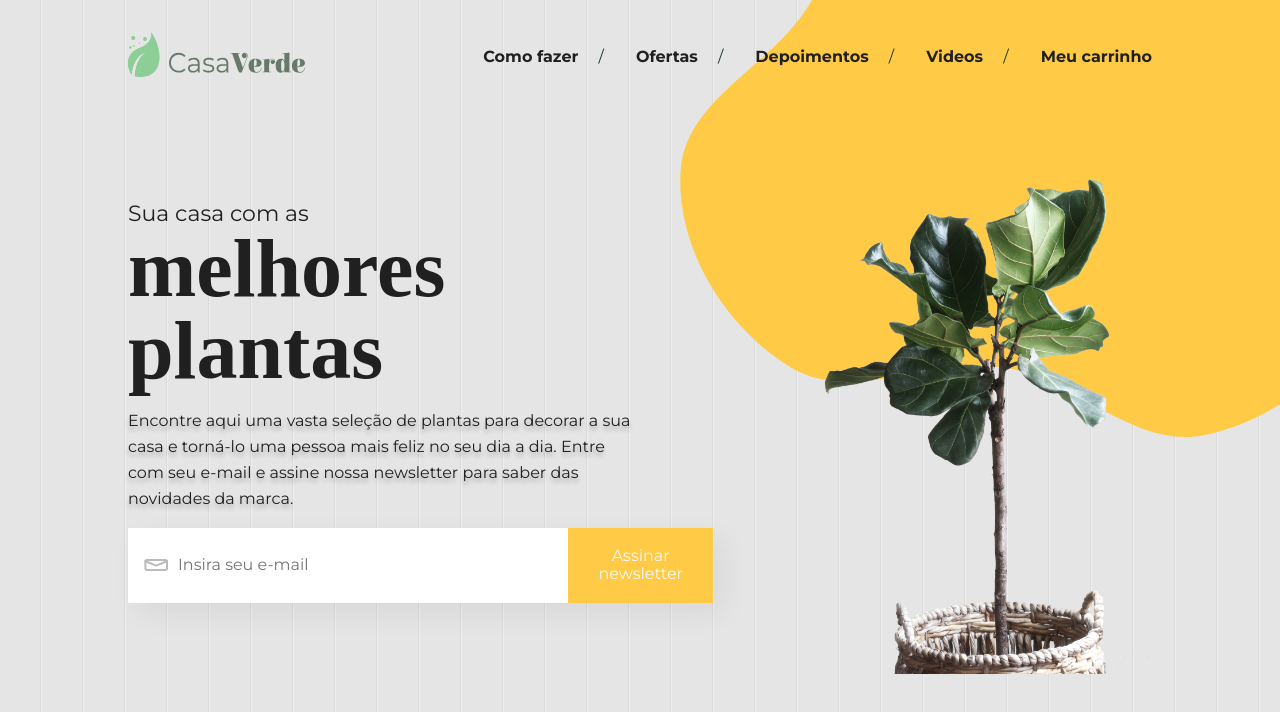
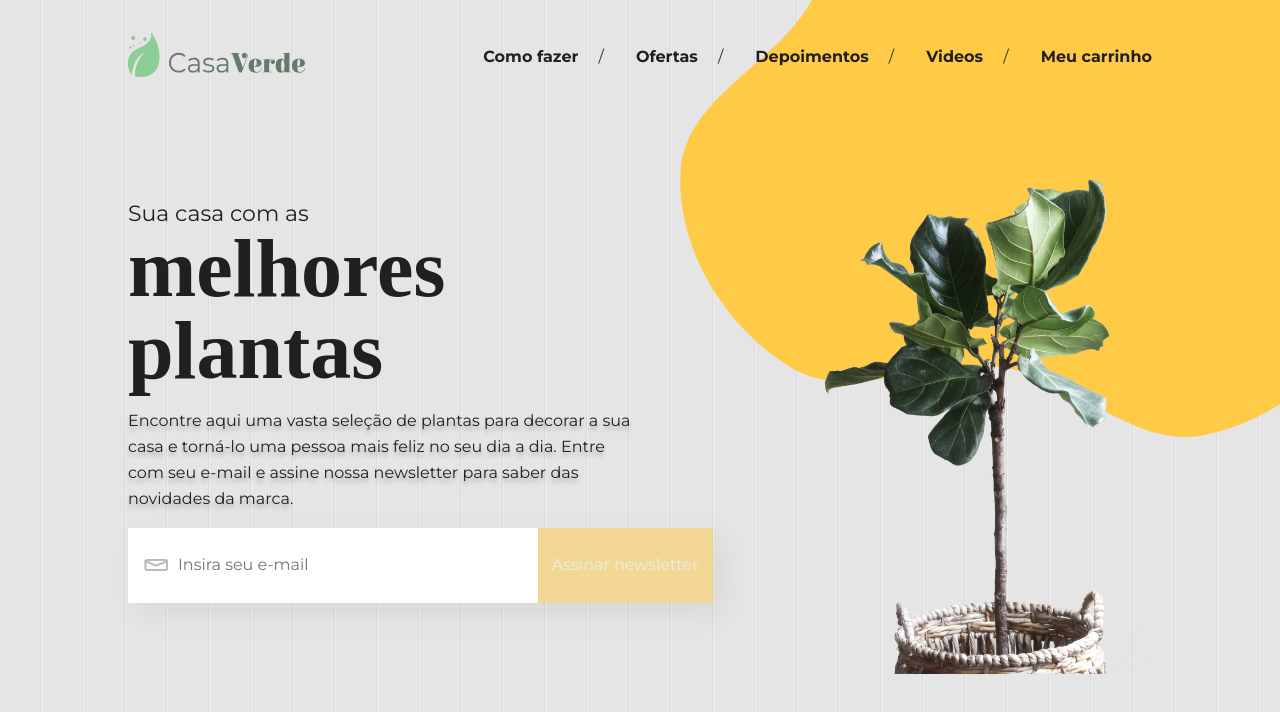
Before and after one commit to Arydiane/projeto-casa-verde, a React (Vite) app: page / in a window 1280 px wide. Shown: the top 712 px of the page. Built offline with nearby package versions, Linux system fonts and the light colour scheme; a web font is replaced by a local one.

Commit message:
atualiza componente assinatura newsletter adiciona validação e submissão do formulario

```diff
--- a/src/components/NewsletterSubscription/NewsletterSubscription.module.scss
+++ b/src/components/NewsletterSubscription/NewsletterSubscription.module.scss
@@ -52,7 +52,7 @@
         background-position: 16px center;
         padding-left: 50px;
         outline-color: $light-green;
-
+        flex: 1 1 70%;
     }
 
     &-button {
@@ -60,11 +60,23 @@
         width: 194px;
         background: $yellow;
         color: $white;
+        flex: 1 1 30%;
 
         &:hover {
-            opacity: 0.5;
+            opacity: 0.6;
             cursor: pointer;
             box-shadow: 5px 5px 10px 0px $dark-green;
         }
+
+        &:disabled {
+            opacity: 0.5;
+            cursor: not-allowed;
+            box-shadow: none;
+        }
+    }
+
+    &-error {
+        color: $red;
+        font-size: 14px;
     }
 }
--- a/src/components/NewsletterSubscription/index.jsx
+++ b/src/components/NewsletterSubscription/index.jsx
@@ -1,21 +1,52 @@
+import { useState } from 'react'
 import styles from './NewsletterSubscription.module.scss'
 
 export default function NewsletterSubscription() {
+    const [email, setEmail] = useState('')
+    const [isNotValid, setIsNotValid] = useState (true)
+    const [error, setError] = useState("")
+
+    function validateEmail(event) {
+        setEmail(event.target.value);
+        if (event.target.validity.valid) {
+            setIsNotValid(false)
+            setError("")
+            return
+        }
+        setError("Informe um e-mail válido. Ex.: email@dominio.com")
+    }
+
+    function subscribe(event) {
+        event.preventDefault()
+        alert(`Obrigado pela sua assinatura, você receberá nossas novidades no ${email}!`)
+        setEmail('')
+        setIsNotValid(true)
+    }
+
     return (
         <section className={styles['section-newsletter']}>
             <div className={styles.container}>
                 <h1 className={styles.title}>Sua casa com as <span className={styles['title-highlight']}>melhores plantas</span></h1>
                 <p className={styles.text}>Encontre aqui uma vasta seleção de plantas para decorar a sua casa e torná-lo uma pessoa mais feliz no seu dia a dia. Entre com seu e-mail e assine nossa newsletter para saber das novidades da marca.</p>
-                <form className={styles['form']}>
+                <form className={styles['form']} onSubmit={subscribe}>
                     <div className={styles['form-container']}>
                         <input
                             type="email"
                             placeholder="Insira seu e-mail"
+                            value={email}
+                            onChange={(event) => validateEmail(event)}
                             required
                             className={styles['form-input']}
                         />
-                        <button type="submit" className={styles['form-button']}>Assinar newsletter</button>
+                        <button
+                            type="submit"
+                            disabled={isNotValid}
+                            className={styles['form-button']}
+                        >
+                            Assinar newsletter
+                        </button>
                     </div>
+                    {error && <p className={styles['form-error']}>{error}</p>}
                 </form>
             </div>
         </section>
```
